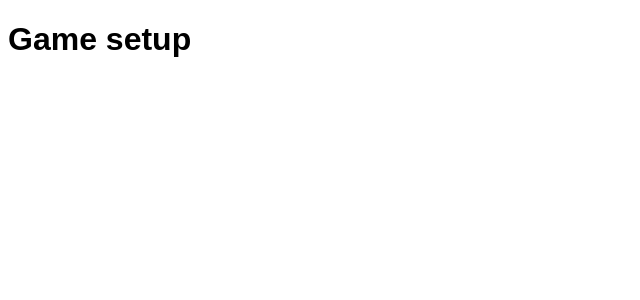
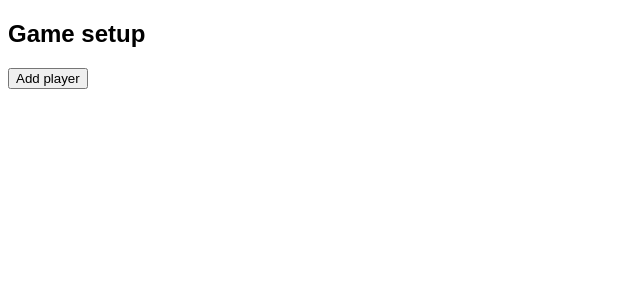
Before and after one commit to tamj0rd2/skc-new, a Next.js app in the folder frontend/: page / in a window 1280 px wide. Both pictures are taken after a click on the button "New game". Shown: the top 300 px of the page, without its empty margins (0-640 px from the left). Built offline with nearby package versions, Linux system fonts and the light colour scheme.

Commit message:
Be able to enter player names

```diff
--- a/frontend/src/components/welcome/GameSetup.tsx
+++ b/frontend/src/components/welcome/GameSetup.tsx
@@ -1,3 +1,27 @@
+import { useState } from 'react'
+import styled from 'styled-components'
+import { WithClassName } from '~/styles'
+
+type PlayerInfo = { name?: string }
+
 export const GameSetup: React.FC = () => {
-  return <h1>Game setup</h1>
+  const [players, setPlayers] = useState<PlayerInfo[]>([])
+
+  return (
+    <section>
+      <h1>Game setup</h1>
+      <button onClick={() => setPlayers([...players, {}])}>Add player</button>
+      {players.map((p, i) => (
+        <PlayerInput key={i} index={i} />
+      ))}
+    </section>
+  )
 }
+
+type PlayerInputProps = WithClassName & PlayerInfo & { index: number }
+
+const PlayerInput = styled(({ className, index }: PlayerInputProps) => {
+  return <input className={className} type="text" placeholder={`Player ${index + 1}`} />
+})`
+  display: block;
+`
--- /dev/null
+++ b/frontend/src/styles.tsx
@@ -0,0 +1 @@
+export type WithClassName = { className?: string }
```
Also changed, not shown: 1 other file (tests, documents, lock files or other folders).
